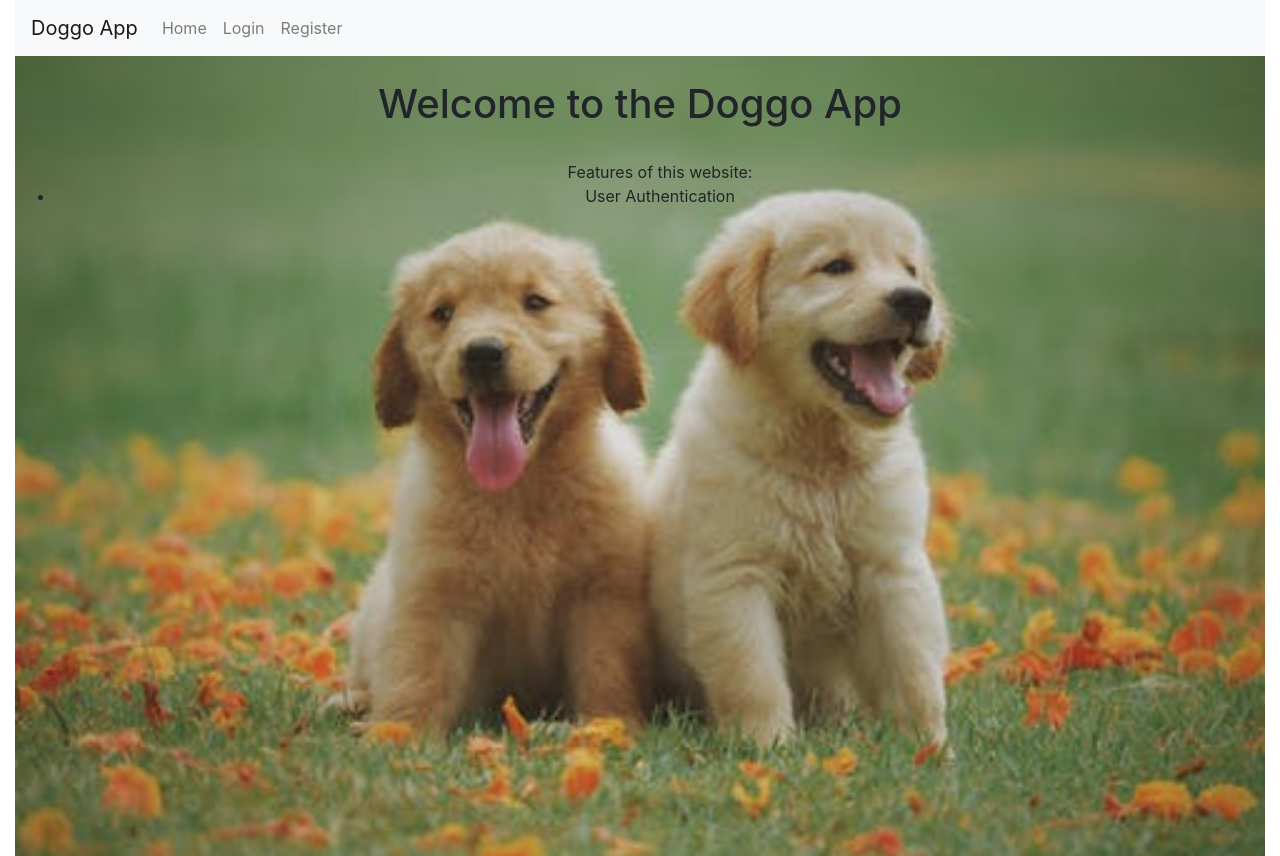
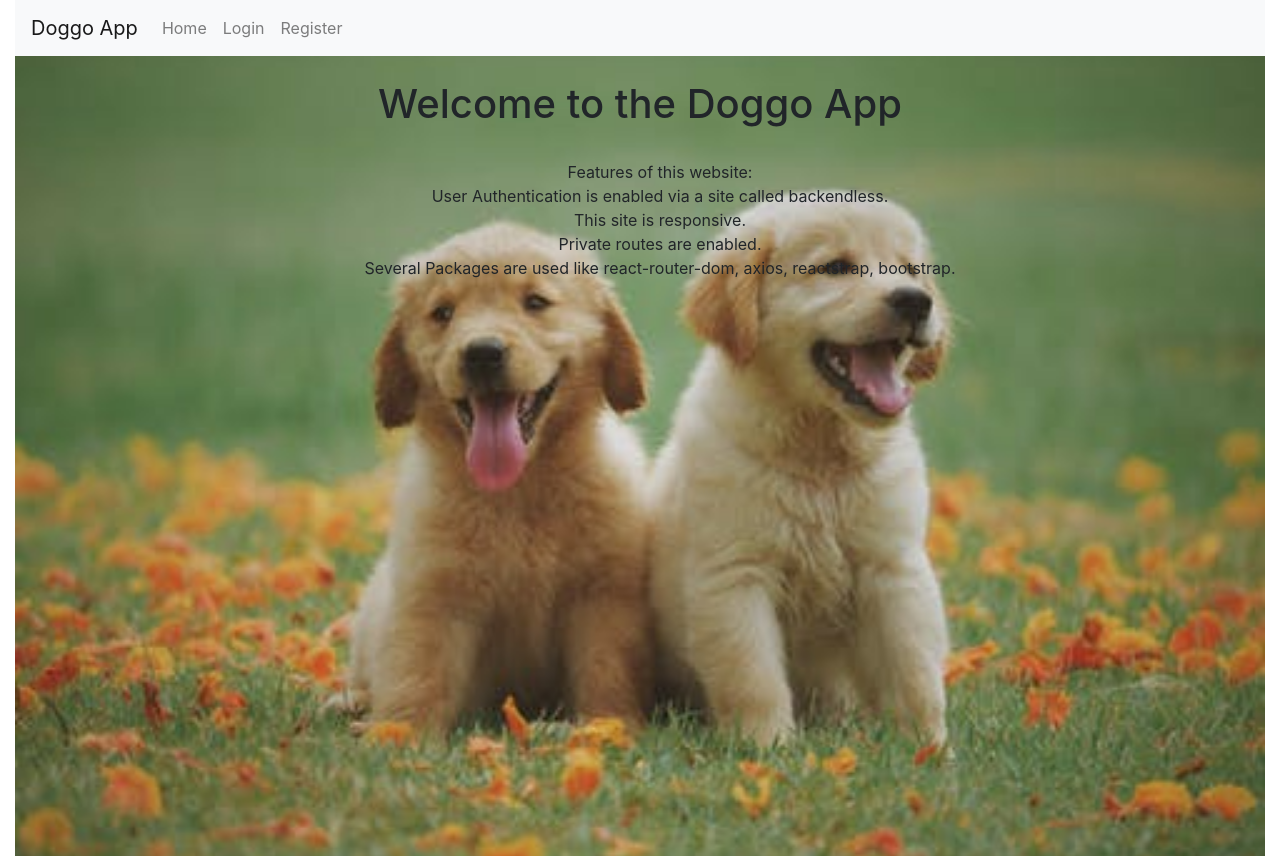
Before and after one commit to yashjais/Doggo-App, a React (Create React App) app: page / in a window 1280 px wide. Built offline with nearby package versions, Linux system fonts and the light colour scheme.

Commit message:
refactored

```diff
--- a/src/components/users/Home.js
+++ b/src/components/users/Home.js
@@ -17,8 +17,11 @@ function Home() {
             <h1>Welcome to the Doggo App</h1>
             <br />
             <ul>
-                Features of this website:
-                <li>User Authentication</li>
+                Features of this website: <br />
+                User Authentication is enabled via a site called backendless. <br />
+                This site is responsive.<br />
+                Private routes are enabled.<br />
+                Several Packages are used like react-router-dom, axios, reactstrap, bootstrap.<br />
             </ul>
         </div>
     )
```
